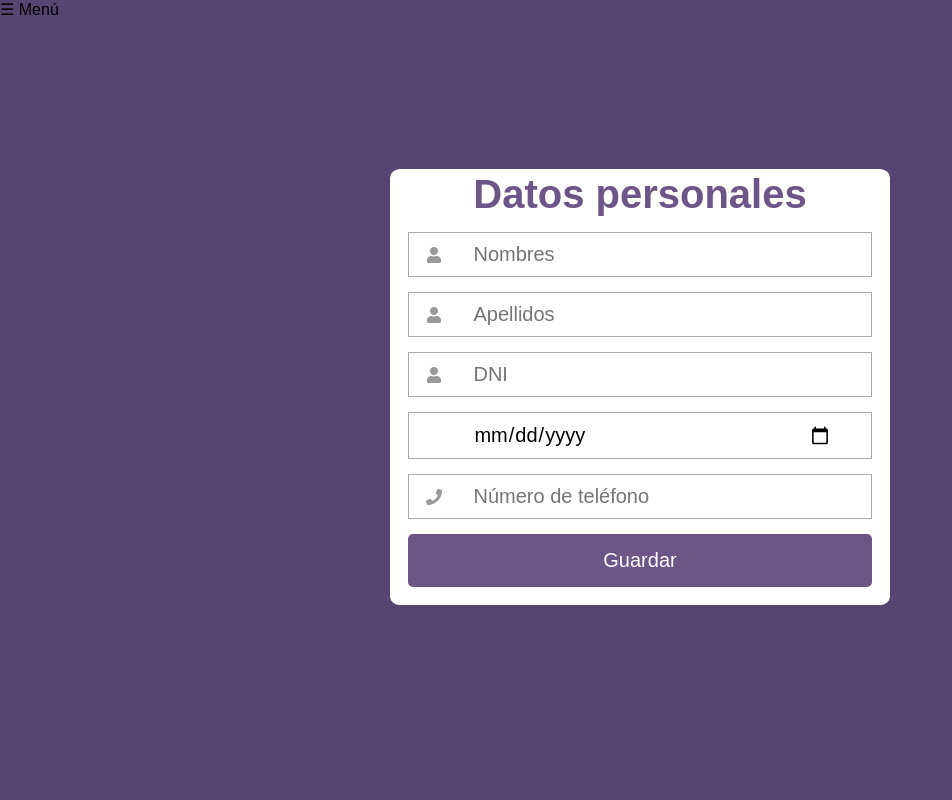
After one commit to juanp7856/warmikuna, a Django app: template warmikuna_app/templates/main/datos.html in a window 1280 px wide. The commit adds this page. Shown: the whole page, without its empty margins (0-952 px from the left). Run offline with Django 4.2, Linux system fonts and the light colour scheme; the template is opened without the code that fills it, so the values that code supplies are empty; some libraries are stand-ins or nearby versions.

Commit message:
Register + Login + Denuncia + IngresoDatos

```diff
--- /dev/null
+++ b/static/main/main.css
@@ -0,0 +1,163 @@
+*{
+    margin: 0;
+    font-family: Arial, Helvetica, sans-serif;
+    padding: 0;
+    box-sizing: border-box;
+}
+body{
+    background-color: rgb(134, 111, 179);
+    background-size: 100vw 100vh;
+    background-repeat: no-repeat;
+    background-attachment: fixed;
+}
+.capa{
+    position: fixed;
+    width: 100%;
+    height: 100vh;
+    background: rgba(0, 0, 0, 0.367);
+    z-index: -1;
+    top: 0;left: 0;
+}
+#btn-menu{
+    display: none;
+}
+.container-menu{
+    position: absolute;
+    background: rgba(0, 0, 0, 0.71);
+    width: 100%;
+    height: 100vh;
+    top: 0;left: 0;
+    transition: all 500ms ease;
+    opacity: 0;
+    visibility: hidden;
+}
+#btn-menu:checked ~ .container-menu{
+    opacity: 1;
+    visibility: visible;
+}
+* {
+    box-sizing: border-box;
+}
+.cont-menu{
+    width: 100%;
+    max-width: 250px;
+    background: #414141;
+    height: 100vh;
+    position: relative;
+    transition: all 500ms ease;
+    transform: translateX(-100%);
+}
+#btn-menu:checked ~ .container-menu .cont-menu{
+    transform: translateX(0%);
+}
+.cont-menu nav{
+    transform: translateY(15%);
+}
+.cont-menu nav a{
+    display: block;
+    text-decoration: none;
+    padding: 20px;
+    color: #f3e1fe;
+    border-left: 5px solid transparent;
+    transition: all 400ms ease;
+}
+.cont-menu nav a:hover{
+    border-left: 5px solid #f9e4ff;
+    background: #191919;
+}
+.cont-menu label{
+    position: absolute;
+    right: 5px;
+    top: 10px;
+    color: #fff;
+    cursor: pointer;
+    font-size: 18px;
+}
+
+* {
+    box-sizing: border-box;
+}
+.contenedor{
+    width: 100%;
+    padding: 15px;
+}
+.formulario{
+    background: #fff;
+    margin-top: 150px;
+    padding: 3px;
+}
+h1{
+    text-align: center;
+    color: rgb(107, 86, 135);
+    font-size: 40px;
+}
+input[type="text"],
+input[type="date"] ,
+input[type="tel"], input[type="number"]
+{
+    font-size: 20px;
+    width: 82%;
+    padding: 10px;
+    border: none;
+}
+select{
+    font-size: 20px;
+    width: 82%;
+    padding: 10px;
+    border: none;
+}
+.tipodenuncia{
+    text-align: justify;
+    font-size: 20px;
+}
+.input-contenedor{
+    margin-bottom: 15px;
+    border: 1px solid #aaa;
+}
+.icon{
+    min-width: 50px;
+    text-align: center;
+    color: #999;
+}
+.button{
+    border: none;
+    width: 100%;
+    color: white;
+    font-size: 20px;
+    background:  rgb(107, 86, 135);
+    padding: 15px 20px;
+    border-radius: 5px;
+    cursor: pointer;
+}
+.button:hover{
+    background: rgb(95, 160, 148);
+}
+p{
+    text-align: center;
+}
+.link{
+    text-decoration: none;
+      color: rgb(107, 86, 135);
+    font-weight: 600;
+}
+.link:hover{
+     color: rgb(95, 160, 148);
+}
+.alerta{
+    background-color: lightcoral;
+    border-radius: 0.5rem;
+    border: 0.5rem;
+    justify-content: center;
+    color: black;
+    align-items: center;
+    padding: 2%;
+}
+@media(min-width:768px)
+{
+    .formulario{
+        margin: auto;
+        width: 500px;
+        margin-top: 150px;
+        border-radius: 2%;
+    }
+}
--- a/warmikuna/settings.py
+++ b/warmikuna/settings.py
@@ -129,3 +129,5 @@ MEDIA_URL = '/media/'
 STATICFILES_DIRS = (
     os.path.join(BASE_DIR, 'static'),
 )
+
+# LOGOUT_REDIRECT_URL = "login"
--- a/warmikuna_app/admin.py
+++ b/warmikuna_app/admin.py
@@ -3,3 +3,4 @@ from . import models
 
 # Register your models here.
 admin.site.register(models.Usuario)
+admin.site.register(models.Denuncia)
--- a/warmikuna_app/models.py
+++ b/warmikuna_app/models.py
@@ -20,7 +20,8 @@ class Denuncia(models.Model):
     user = models.ForeignKey(Usuario, on_delete=models.CASCADE, null=True)
     descripcion = models.CharField(max_length=500)
     denunciado = models.CharField(max_length=40)
-    imagenes = models.ImageField(null=True, blank=True, upload_to='images/')
+    fecha = models.DateField(null=True)
+    # imagenes = models.ImageField(null=True, blank=True, upload_to='images/')
 
 
 @receiver(post_save, sender = User)
--- /dev/null
+++ b/warmikuna_app/templates/main/datos.html
@@ -0,0 +1,69 @@
+{% load static %}
+
+<!DOCTYPE html>
+<html lang="es">
+<head>
+	<meta charset="UTF-8">
+    <meta name="viewport" content="width=device-width, user-scalable=yes, initial-scale=1.0, maximum-scale=3.0, minimum-scale=1.0">
+    <link rel="stylesheet" href="https://use.fontawesome.com/releases/v5.6.3/css/all.css" >
+	<title>Inicio</title>
+	<link rel="stylesheet" href="{% static 'main/main.css' %}">
+</head>
+<body>
+	<header class="header">
+		<div class="container">
+		<div class="btn-menu">
+			<label for="btn-menu">☰ Menú</label>
+		</div>
+            <form class="formulario" method="POST">
+                {% csrf_token %}
+                <h1>Datos personales</h1>
+                <div class="contenedor">
+                <div class="input-contenedor">
+                        <i class="fas fa-user icon"></i>
+                        <input id="nombre" name="nombre" required type="text" placeholder="Nombres" maxlength="20">
+                    </div>
+                    <div class="input-contenedor">
+                        <i class="fas fa-user icon"></i>
+                        <input id="apellido" name="apellido" required type="text" placeholder="Apellidos" maxlength="20">
+                    </div>
+                    <div class="input-contenedor">
+                        <i class="fas fa-user icon"></i>
+                        <input id="dni" name="dni" required type="text" placeholder="DNI" maxlength="8">
+                    </div>
+                    <div class="input-contenedor">
+                        <i class="fas fa-date icon"></i>
+                        <input id="fnacim" name="fnacim" required type="date" placeholder="Fecha de nacimiento">
+                    </div>
+                    <div class="input-contenedor">
+                        <i class="fas fa-phone icon"></i>
+                        <input id="numero" name="numero" required type="tel" placeholder="Número de teléfono" maxlength="9">
+                    </div>
+                    <input type="submit" value="Guardar" class="button">
+                    {%for message in messages%}
+                    <div class="alerta" role="alert">
+                        <strong>{{message}}</strong>
+                    </div>
+                    {% endfor %}
+                    {% comment %} <p><a class="link" href="main.html">Regresar</a></p> {% endcomment %}
+                </div>
+            </form>
+		</div>
+	</header>
+	<div class="capa"></div>
+<input type="checkbox" id="btn-menu">
+<div class="container-menu">
+	<div class="cont-menu">
+		<nav>
+			<a class="link" href="denuncia.html">Realizar denuncia</a>
+			<a class="link" href="curso.html">Cursos y Talleres</a>
+			<a class="link" href="consulta.html">Consultas</a>
+			<a class="link" href="asesor.html">Asesoramiento del MIMP</a>
+            <a class="link" href="datos.html">Actualizar datos del perfil</a>
+			<a href="#">Lenguaje</a>
+		</nav>
+		<label for="btn-menu">✖️</label>
+	</div>
+</div>
+</body>
+</html>
--- a/warmikuna_app/urls.py
+++ b/warmikuna_app/urls.py
@@ -1,8 +1,14 @@
 from django.urls import path
+from django.contrib.auth.views import LogoutView
+
+from warmikuna import settings
 
 from . import views
 
 urlpatterns = [
-    path('', views.ingreso, name="ingreso"),
+    path('login', views.ingreso, name="ingreso"),
     path('registro', views.registro, name="registro"),
+    path('logout', views.salir, name="salir"),
+    path('', views.denuncia, name="denuncia"),
+    path('datos', views.ingresar_datos, name="datos"),
 ]
```
Also changed, not shown: static/auth/style_auth.css (renamed from static/auth/style.css, +9 -0 lines), warmikuna_app/forms.py (+47 -2 lines), warmikuna_app/templates/auth/ingreso.html (+15 -5 lines), warmikuna_app/templates/auth/registrar.html (+12 -6 lines), warmikuna_app/templates/main/asesor.html (added, +43 -0 lines), warmikuna_app/templates/main/consulta.html (added, +43 -0 lines), warmikuna_app/templates/main/curso.html (added, +43 -0 lines), warmikuna_app/templates/main/denuncia.html (added, +63 -0 lines), warmikuna_app/templates/main/index.html (added, +45 -0 lines), warmikuna_app/views.py (+117 -13 lines), db.sqlite3, warmikuna_app/migrations/0006_remove_denuncia_imagenes_denuncia_fecha.py (added).
